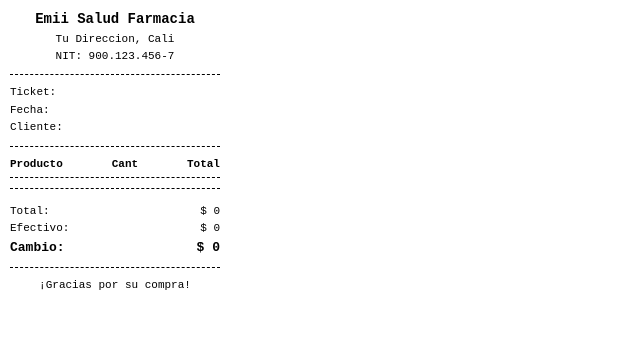
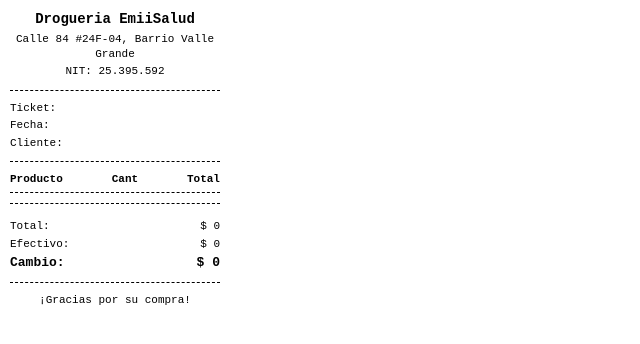
Before and after one commit to Appsheet-jm456/EmiiSaludTikect, a plain HTML site: page index.html in a window 1280 px wide. Shown: the whole page, without its empty margins (0-640 px from the left). Drawn offline with Linux system fonts and the light colour scheme.

Commit message:
Update default company information in index.html

```diff
--- a/index.html
+++ b/index.html
@@ -65,9 +65,9 @@
 
             const params = new URLSearchParams(window.location.search);
 
-            document.getElementById('nombre-empresa').innerText = params.get('empresa') || 'Emii Salud Farmacia';
-            document.getElementById('direccion-empresa').innerText = params.get('direccion') || 'Tu Direccion, Cali';
-            document.getElementById('nit-empresa').innerText = params.get('nit') || 'NIT: 900.123.456-7';
+            document.getElementById('nombre-empresa').innerText = params.get('empresa') || 'Drogueria EmiiSalud';
+            document.getElementById('direccion-empresa').innerText = params.get('direccion') || 'Calle 84 #24F-04, Barrio Valle Grande';
+            document.getElementById('nit-empresa').innerText = params.get('nit') || 'NIT: 25.395.592';
             document.getElementById('ticket-id').innerText = params.get('folio');
             document.getElementById('fecha').innerText = params.get('fecha');
             document.getElementById('cliente').innerText = params.get('cliente');
```
